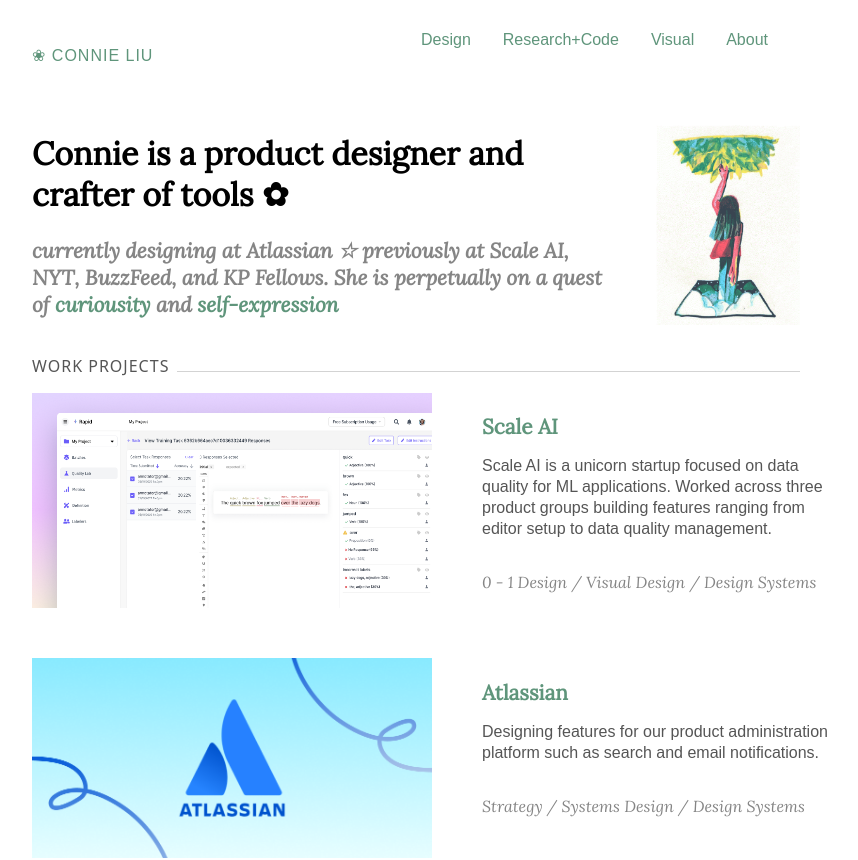
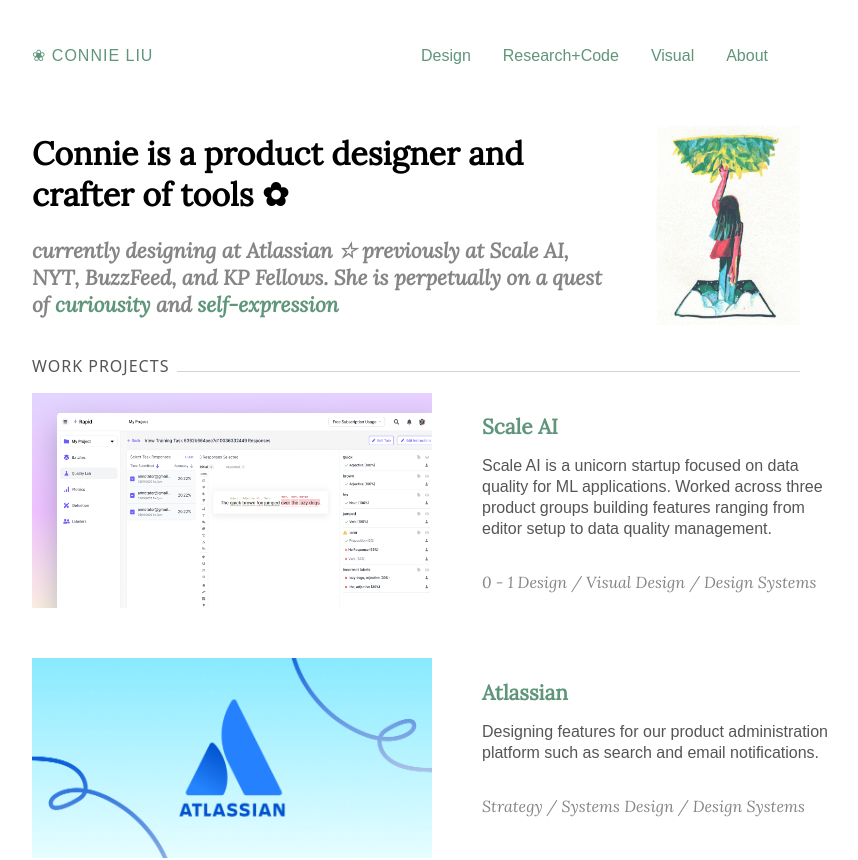
Before and after one commit to connieliu0/connieportfolio, a Next.js app: page / in a window 1280 px wide. Shown: the top 860 px of the page, without its empty margins (224-1082 px from the left). Built offline with nearby package versions, Linux system fonts and the light colour scheme.

Commit message:
small update

```diff
--- a/styles/utils.module.css
+++ b/styles/utils.module.css
@@ -107,7 +107,6 @@
   flex-direction:row;
 }
 .lineem a{
-line-height: 1em;
 margin-right:2em;
 }
 .marginleft{
```
